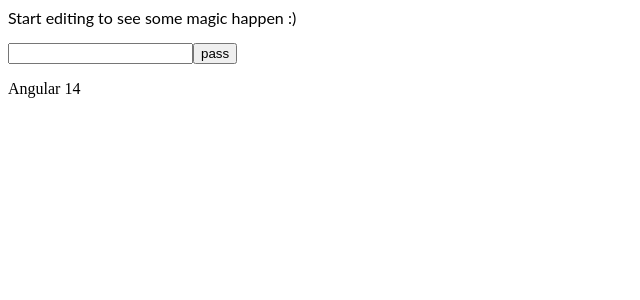
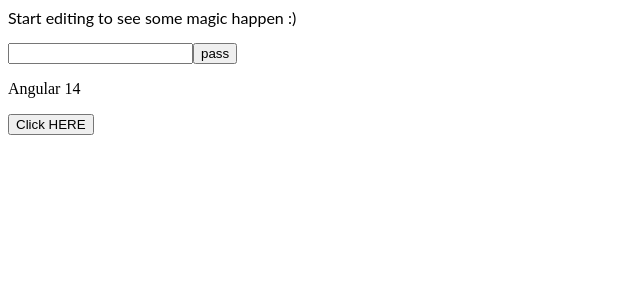
Before and after one commit to sarvani01/angular-ivy-fb2nql, an Angular app: page / in a window 1280 px wide. Shown: the top 300 px of the page, without its empty margins (0-640 px from the left). Built offline with nearby package versions, Linux system fonts and the light colour scheme.

Commit message:
4 files modified

```diff
--- a/src/app/app.component.html
+++ b/src/app/app.component.html
@@ -1,6 +1,6 @@
 <p>
-  Start editing to see some magic happen :)
+  {{pText}}
 </p>
 <input type="text" [(ngModel)]="txt"  />
 <input type="button" value="pass"  (click)="passtochild()"/>
-<app-sample [t]="name"></app-sample>
+<app-sample [t]="name" (passtext)="catchEvent($event);"></app-sample>
--- a/src/app/app.component.ts
+++ b/src/app/app.component.ts
@@ -7,8 +7,12 @@
 })
 export class AppComponent {
   name = 'Angular ' + VERSION.major;
+  pText = 'Start editing to see some magic happen :)';
   txt: string = '';
   passtochild() {
     this.name = this.txt;
   }
+  catchEvent(evnt) {
+    this.pText = evnt;
+  }
 }
--- a/src/app/sample/sample.component.html
+++ b/src/app/sample/sample.component.html
@@ -5,4 +5,4 @@
   <p>{{inputText}}</p>
 </div>
 
-<!-- <input type="button" value="Click HERE" (click)="btnclicked()" /> -->
+<input type="button" value="Click HERE" (click)="btnclicked()" />
--- a/src/app/sample/sample.component.ts
+++ b/src/app/sample/sample.component.ts
@@ -1,4 +1,4 @@
-import { Component, OnInit, Input } from '@angular/core';
+import { Component, OnInit, Input, Output, EventEmitter } from '@angular/core';
 
 @Component({
   selector: 'app-sample',
@@ -7,10 +7,12 @@
 })
 export class SampleComponent implements OnInit {
   @Input('t') inputText = '';
+  @Output() passtext = new EventEmitter<string>();
+
   constructor() {}
 
   ngOnInit() {}
-  // btnclicked() {
-  //   alert(this.inputText);
-  // }
+  btnclicked() {
+    this.passtext.emit('Event Clicked!!!');
+  }
 }
```
